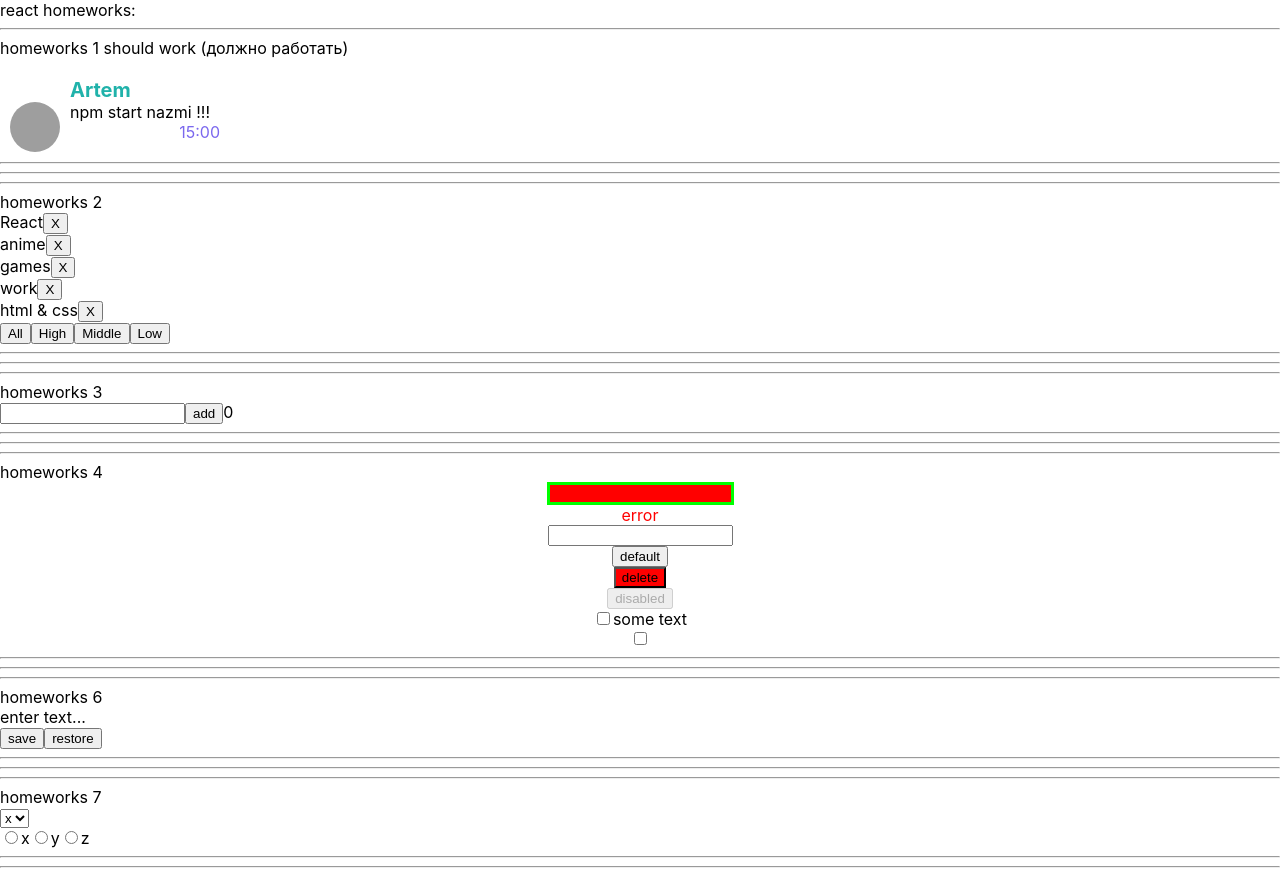
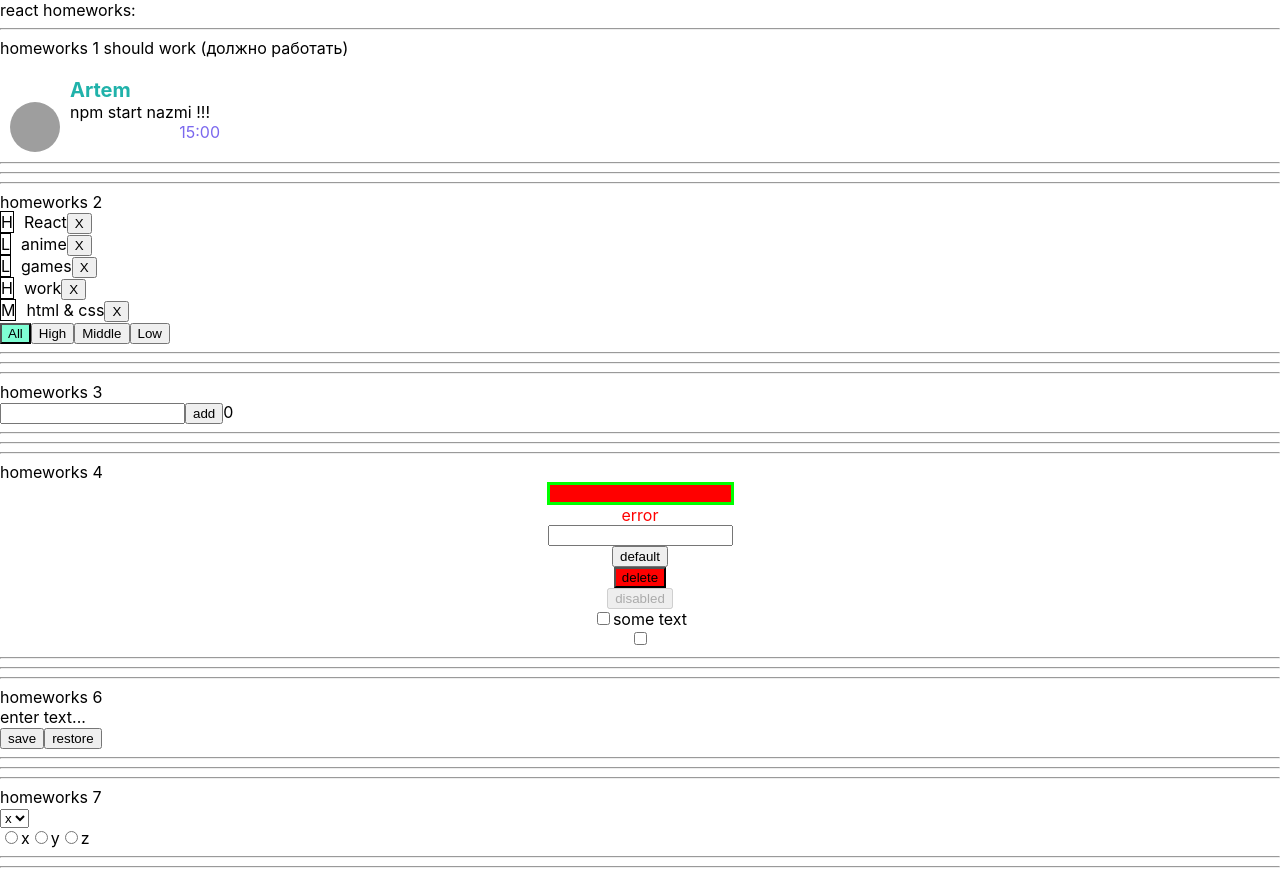
Before and after one commit to saintic132/TDHomeWork, a React (Create React App) app: page / in a window 1280 px wide. Built offline with nearby package versions, Linux system fonts and the light colour scheme; grey boxes are pictures that could not be loaded.

Commit message:
Add some styles and bugFix

```diff
--- a/src/p2-homeworks/h2/Affair.tsx
+++ b/src/p2-homeworks/h2/Affair.tsx
@@ -1,5 +1,6 @@
 import React from 'react'
 import {AffairType} from "./HW2";
+import s from './Affairs.module.css'
 
 type AffairPropsType = {
     affair: AffairType // need to fix any
@@ -7,11 +8,23 @@ type AffairPropsType = {
 }
 
 function Affair(props: AffairPropsType) {
-    const deleteCallback = () => {props.deleteAffairCallback(props.affair._id)}// need to fix
+    const deleteCallback = () => {
+        props.deleteAffairCallback(props.affair._id)
+    }// need to fix
+
+
+
 
     return (
         <div>
-            {props.affair.name}
+            <span
+className={s.styleForLetter}
+            >{(props.affair.priority[0]).toUpperCase()}</span>
+            <span
+                style={({
+                    marginLeft: '10px',
+                })}
+            >{props.affair.name}</span>
             <button onClick={deleteCallback}>X</button>
         </div>
     )
--- a/src/p2-homeworks/h2/Affairs.module.css
+++ b/src/p2-homeworks/h2/Affairs.module.css
@@ -1,3 +1,8 @@
-.someClass {
+.filterClass {
+    background: aquamarine;
+}
 
+.styleForLetter {
+    text-align: center;
+    border: 1px solid black;
 }
--- a/src/p2-homeworks/h2/Affairs.tsx
+++ b/src/p2-homeworks/h2/Affairs.tsx
@@ -1,11 +1,13 @@
 import React from 'react'
 import Affair from './Affair'
 import {AffairType, FilterType} from './HW2'
+import s from './Affairs.module.css'
 
 type AffairsPropsType = { // need to fix any
     data: Array<AffairType>
     setFilter: (filter: FilterType) => void
     deleteAffairCallback: (_id: number) => void
+    filter: FilterType
 }
 
 function Affairs(props: AffairsPropsType) {
@@ -24,13 +26,12 @@ function Affairs(props: AffairsPropsType) {
 
     return (
         <div>
-
             {mappedAffairs}
 
-            <button onClick={setAll}>All</button>
-            <button onClick={setHigh}>High</button>
-            <button onClick={setMiddle}>Middle</button>
-            <button onClick={setLow}>Low</button>
+            <button onClick={setAll} className={props.filter === 'all' ? s.filterClass : ''}>All</button>
+            <button onClick={setHigh} className={props.filter === 'high' ? s.filterClass : ''}>High</button>
+            <button onClick={setMiddle} className={props.filter === 'middle' ? s.filterClass : ''}>Middle</button>
+            <button onClick={setLow} className={props.filter === 'low' ? s.filterClass : ''}>Low</button>
         </div>
     )
 }
--- a/src/p2-homeworks/h2/HW2.tsx
+++ b/src/p2-homeworks/h2/HW2.tsx
@@ -50,6 +50,7 @@ function HW2() {
                 data={filteredAffairs}
                 setFilter={setFilter}
                 deleteAffairCallback={deleteAffairCallback}
+                filter={filter}
             />
 
             <hr/>
--- a/src/p2-homeworks/h7/common/c5-SuperSelect/SuperSelect.tsx
+++ b/src/p2-homeworks/h7/common/c5-SuperSelect/SuperSelect.tsx
@@ -16,7 +16,6 @@ const SuperSelect: React.FC<SuperSelectPropsType> = (
     }
 ) => {
     const mappedOptions: JSX.Element[] | undefined = options?.map((el, i) => {
-        debugger
         return (
             <option
                 className={restProps.value == i ? s.hoverElement : ''}
```
